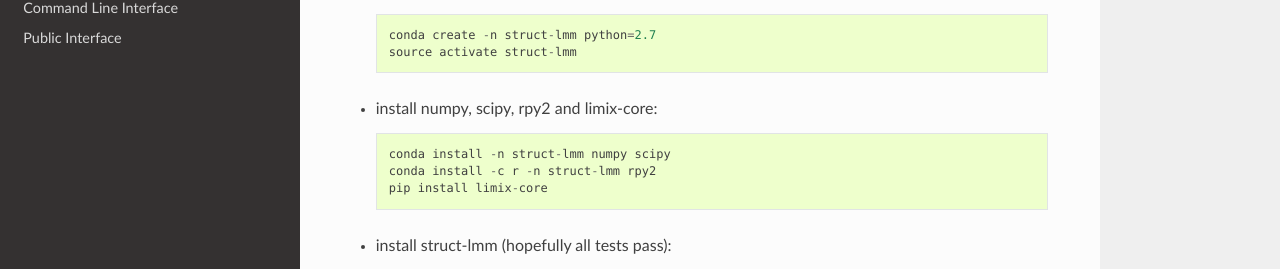
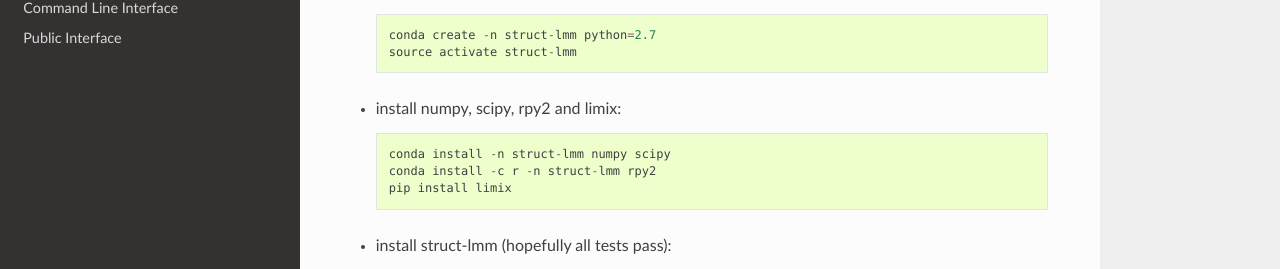
Before and after one commit to limix/struct-lmm, a Sphinx documentation site: the page built from doc/install.rst, in a window 1280 px wide and 933 px high. Shown: the part 230-499 px from the top of the window. Built offline with Sphinx 7.4.7 and the Read the Docs theme 2.0.0, drawn with Linux system fonts in a browser that asks for light colours.

Commit message:
small changes in installation procedure

```diff
--- a/doc/install.rst
+++ b/doc/install.rst
@@ -9,11 +9,11 @@
     conda create -n struct-lmm python=2.7
     source activate struct-lmm
 
-* install numpy, scipy, rpy2 and limix-core::
+* install numpy, scipy, rpy2 and limix::
 
     conda install -n struct-lmm numpy scipy
     conda install -c r -n struct-lmm rpy2
-    pip install limix-core
+    pip install limix
 
 * install struct-lmm (hopefully all tests pass)::
 
```
